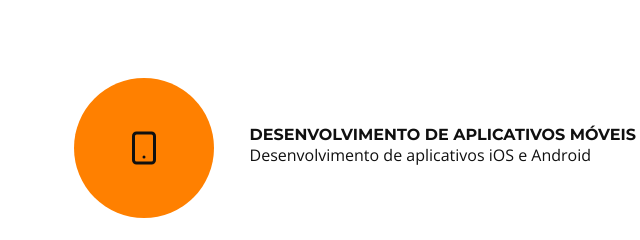
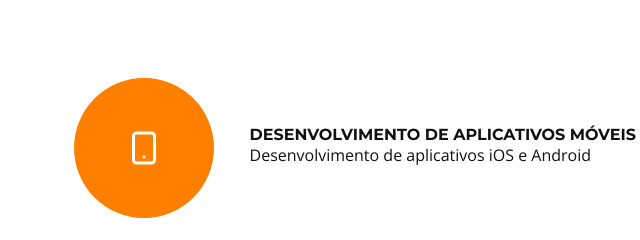
Before and after one commit to jeanvcastro/devbroder, a website built with webpack: page src/index.html in a window 1280 px wide. Shown: the part 820-1060 px from the top of the page, 574-1214 px from the left. Built offline with nearby package versions, Linux system fonts and the light colour scheme; files whose address does not match are found by name.

Commit message:
fix: services icon

```diff
--- a/src/sass/index.scss
+++ b/src/sass/index.scss
@@ -287,7 +287,7 @@ $gutter-width: 48px;
         .icon {
           background-color: $primary-bg;
 
-          i {
+          svg {
             color: $primary-color;
           }
         }
```
